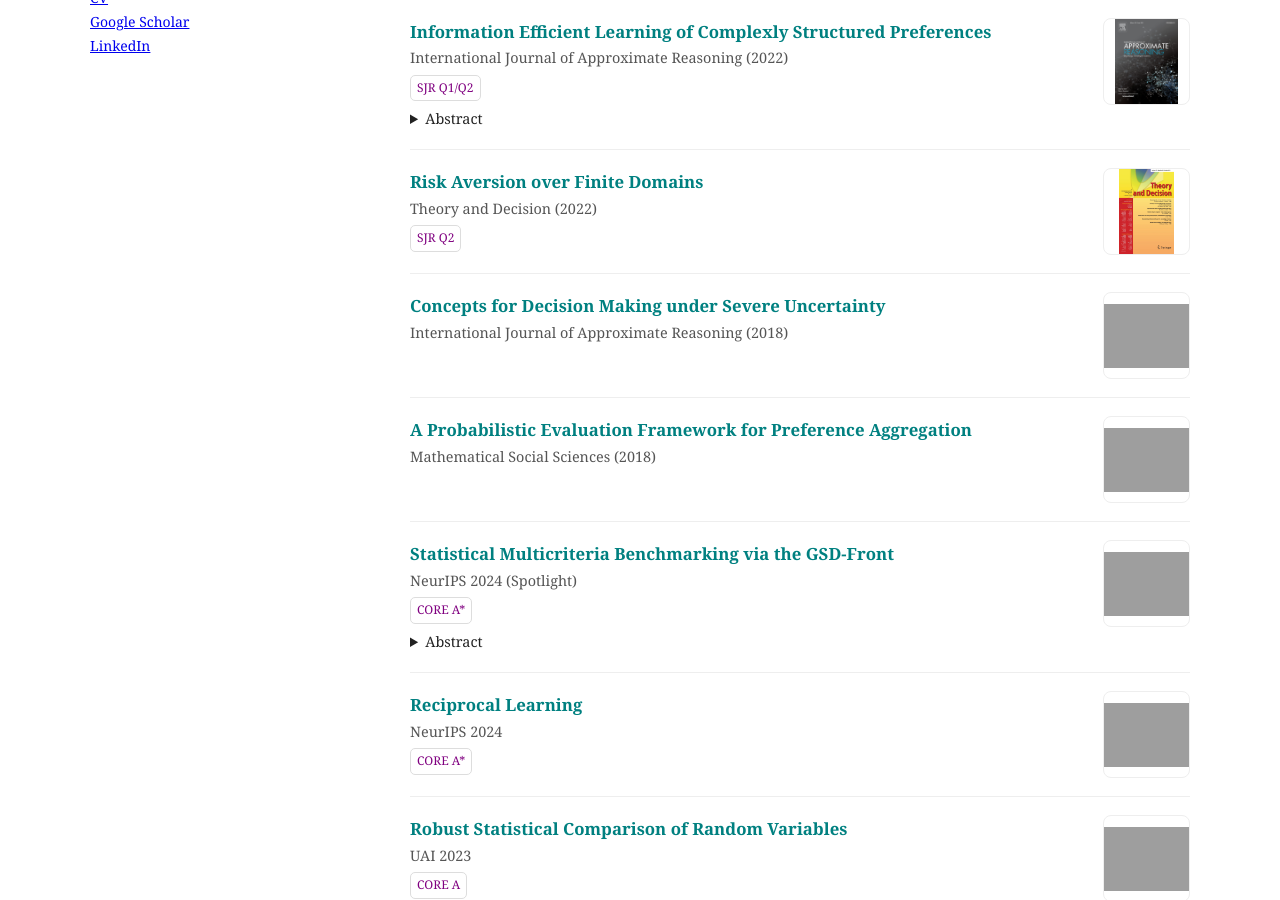
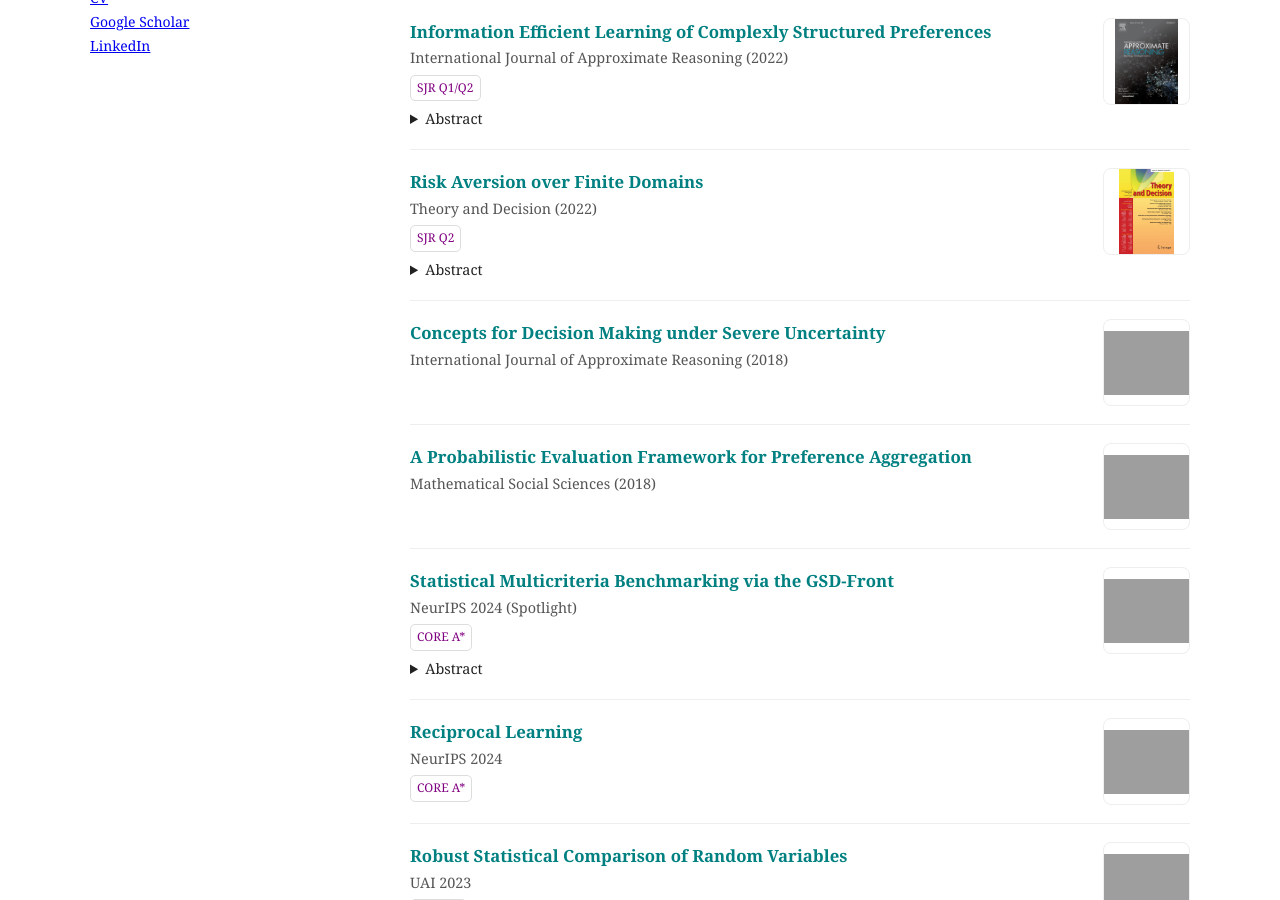
Before and after one commit to jansenc/jansenc.github.io, a Jekyll site: the page built from publications/index.md, in a window 1280 px wide and 900 px high, scrolled down 596 px, cut to the strip 0-900 px from the top of the window. Built offline with Jekyll 4.4.1, drawn with Linux system fonts in a browser that asks for light colours; grey boxes are pictures that could not be loaded.

Commit message:
Update index.md

```diff
--- a/publications/index.md
+++ b/publications/index.md
@@ -142,6 +142,10 @@ function filterPubs(type) {
     <div class="pub-title">Risk Aversion over Finite Domains</div>
     <div class="pub-meta">Theory and Decision (2022)</div>
     <span class="tag">SJR Q2</span>
+
+    <details><summary>Abstract</summary>
+     We investigate risk attitudes when the underlying domain of payoffs is finite and the payoffs are, in general, not numerical. In such cases, the traditional notions of absolute risk attitudes, that are designed for convex domains of numerical payoffs, are not applicable. We introduce comparative notions of weak and strong risk attitudes that remain applicable. We examine how they are characterized within the rank-dependent utility model, thus including expected utility as a special case. In particular, we characterize strong comparative risk aversion under rank-dependent utility. This is our main result. From this and other findings, we draw two novel conclusions. First, under expected utility, weak and strong comparative risk aversion are characterized by the same condition over finite domains. By contrast, such is not the case under non-expected utility. Second, under expected utility, weak (respectively: strong) comparative risk aversion is characterized by the same condition when the utility functions have finite range and when they have convex range (alternatively, when the payoffs are numerical and their domain is finite or convex, respectively). By contrast, such is not the case under non-expected utility. Thus, considering comparative risk aversion over finite domains leads to a better understanding of the divide between expected and non-expected utility, more generally, the structural properties of the main models of decision-making under risk.
+    </details>
   </div>
   <img src="/assets/11238.webp">
 </div>
```
